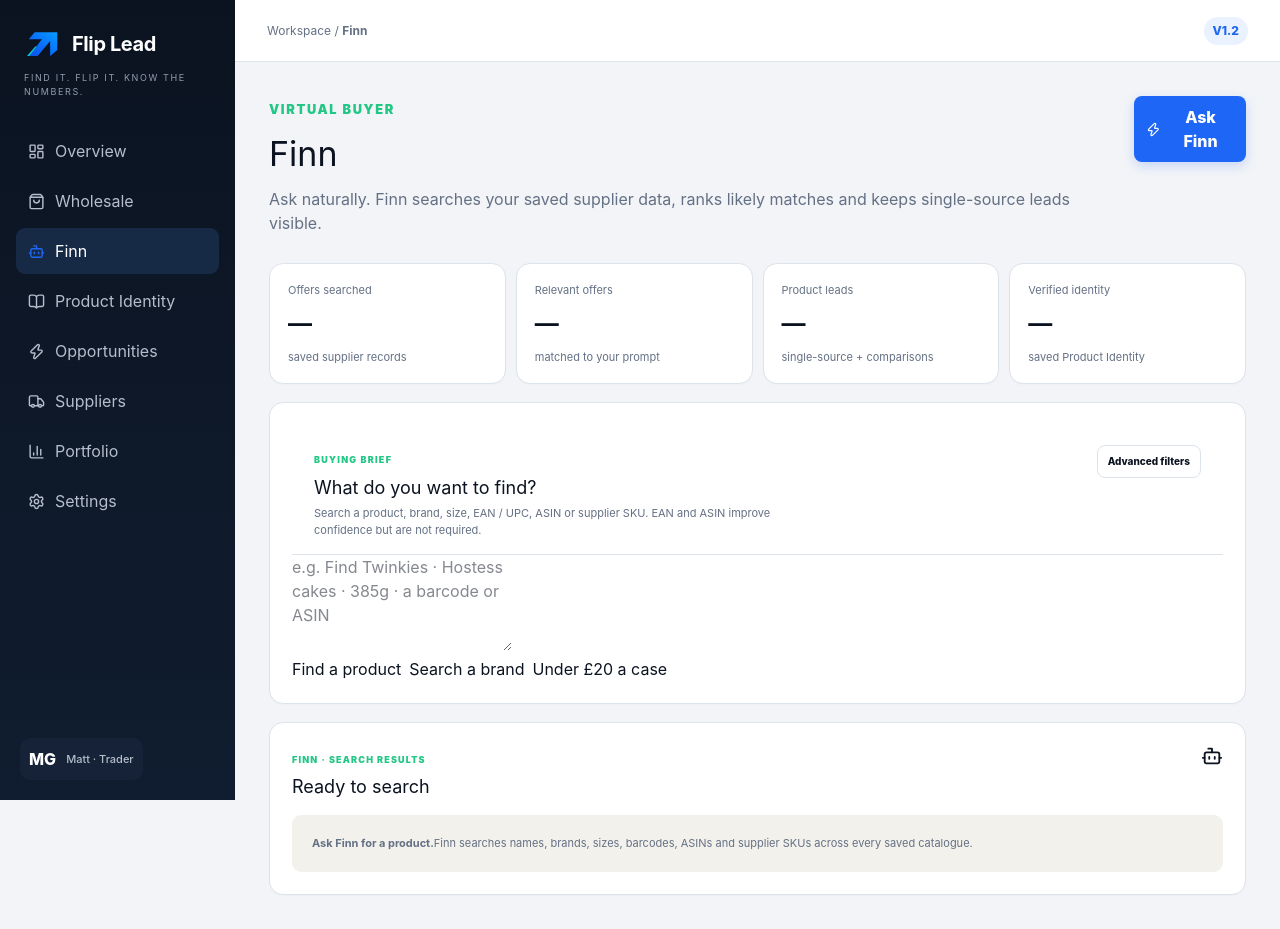
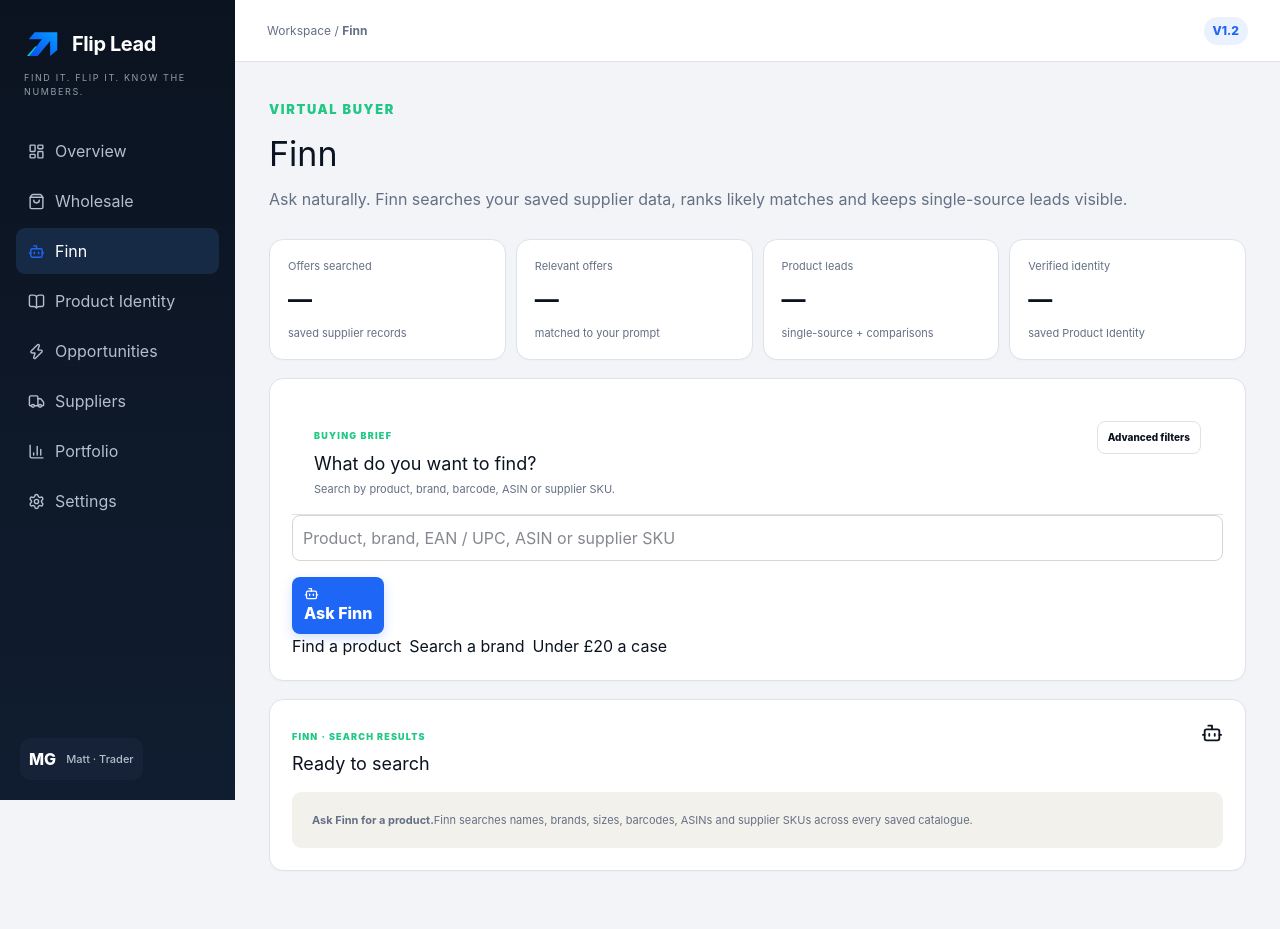
Before and after one commit to mattygribb-beep/stockwise, a Next.js app: page / in a window 1280 px wide. Both pictures are taken after a click on the button "Finn". After the commit the page ends 905 px from the top, so only its background shows below. Built offline with nearby package versions, Linux system fonts and the light colour scheme.

Commit message:
Make Finn search a single-line quick review control

```diff
--- a/app/page.tsx
+++ b/app/page.tsx
@@ -78,10 +78,10 @@ function Finn({buyerName,initialQuery='',onVerify,session,onSession,onSave,rules
   setScanned(true)
   onSession({brief,include,exclude,brand,maxCase,results:grouped,offerCount:allOffers.length,matchCount:ranked.length,scanned:true})
  }catch(e:any){setError(e.message||'Virtual buyer could not search supplier data')}finally{setScanning(false)}}
- return <><div className="overviewHero"><Title k="VIRTUAL BUYER" t={buyerName} p="Ask naturally. Finn searches your saved supplier data, ranks likely matches and keeps single-source leads visible."/><div className="quick"><button id="finn-ask" className="primary" onClick={scan} disabled={scanning||!brief.trim()}><Zap size={15}/> {scanning?'Searching…':'Ask '+buyerName}</button></div></div>
+ return <><div className="overviewHero"><Title k="VIRTUAL BUYER" t={buyerName} p="Ask naturally. Finn searches your saved supplier data, ranks likely matches and keeps single-source leads visible."/></div>
  <div className="catalogueStats"><Metric l="Offers searched" v={scanned?String(offerCount):'—'} s="saved supplier records"/><Metric l="Relevant offers" v={scanned?String(matchCount):'—'} s="matched to your prompt"/><Metric l="Product leads" v={scanned?String(results.length):'—'} s="single-source + comparisons"/><Metric l="Verified identity" v={scanned?String(results.filter((r:any)=>r.identityConfidence==='VERIFIED').length):'—'} s="saved Product Identity"/></div>
- <section><div className="sectionHead"><div><small>BUYING BRIEF</small><h2>What do you want to find?</h2><p>Search a product, brand, size, EAN / UPC, ASIN or supplier SKU. EAN and ASIN improve confidence but are not required.</p></div><button className="reset" onClick={()=>setShowFilters(!showFilters)}>{showFilters?'Hide':'Advanced'} filters</button></div>
- <textarea rows={4} value={brief} onChange={e=>setBrief(e.target.value)} onKeyDown={e=>{if(e.key==='Enter'&&!e.shiftKey){e.preventDefault();scan()}}} placeholder="e.g. Find Twinkies · Hostess cakes · 385g · a barcode or ASIN"/>
+ <section><div className="sectionHead"><div><small>BUYING BRIEF</small><h2>What do you want to find?</h2><p>Search by product, brand, barcode, ASIN or supplier SKU.</p></div><button className="reset" onClick={()=>setShowFilters(!showFilters)}>{showFilters?'Hide':'Advanced'} filters</button></div>
+ <div className="finnSearchRow"><input value={brief} onChange={e=>setBrief(e.target.value)} onKeyDown={e=>{if(e.key==='Enter'){e.preventDefault();scan()}}} placeholder="Product, brand, EAN / UPC, ASIN or supplier SKU"/><button id="finn-ask" className="primary" onClick={scan} disabled={scanning||!brief.trim()}><Bot size={15}/> {scanning?'Searching…':'Ask '+buyerName}</button></div>
  <div className="quick"><button onClick={()=>quick('Find Twinkies')}>Find a product</button><button onClick={()=>quick('Show Hostess products')}>Search a brand</button><button onClick={()=>quick('Find products under £20 a case')}>Under £20 a case</button></div>
  {showFilters&&<div className="catalogueToolbar"><div><small>INCLUDE</small><input placeholder="twinkies, hostess" value={include} onChange={e=>setInclude(e.target.value)}/></div><div><small>EXCLUDE</small><input placeholder="chocolate, drinks" value={exclude} onChange={e=>setExclude(e.target.value)}/></div><div><small>BRAND</small><input placeholder="Hostess" value={brand} onChange={e=>setBrand(e.target.value)}/></div><div><small>MAX CASE £</small><input type="number" placeholder="40" value={maxCase} onChange={e=>setMaxCase(e.target.value)}/></div></div>}</section>
  <section><div className="overviewSectionHead"><div><small>{buyerName.toUpperCase()} · SEARCH RESULTS</small><h2>{!scanned?'Ready to search':results.length?results.length+' product leads':'No relevant products found'}</h2></div><Bot size={22}/></div>{error&&<div className="syncError"><AlertCircle size={15}/>{error}</div>}
```
